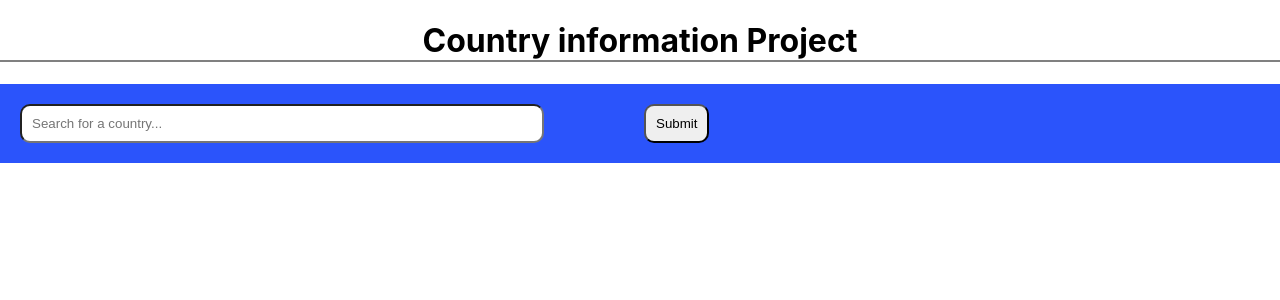
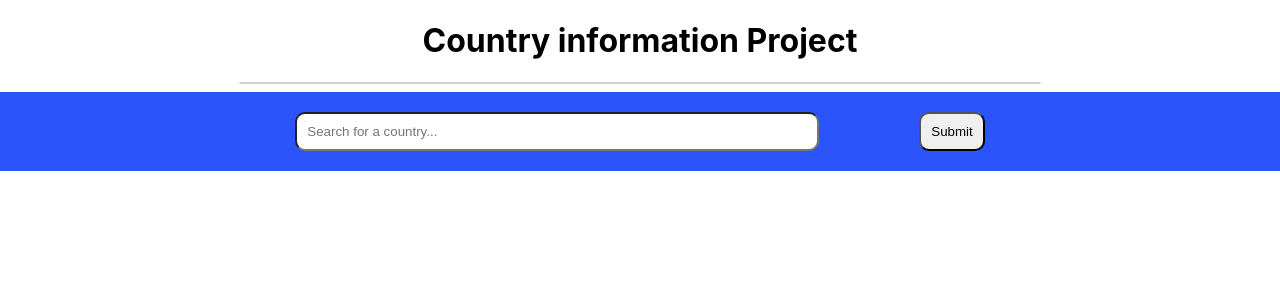
Before and after one commit to catwhitmer/country-project, a React (Create React App) app: page / in a window 1280 px wide. Shown: the top 300 px of the page. Built offline with nearby package versions, Linux system fonts and the light colour scheme.

Commit message:
changed main header class name and added break line

```diff
--- a/src/App.js
+++ b/src/App.js
@@ -4,7 +4,7 @@ import CountryInfo from "./CountryInfo";
 function App() {
   return (
     <div>
-      <h1 className="projectName">Country information Project</h1>
+      <h1 className="header">Country information Project</h1><hr/>
       <CountryInfo />
     </div>
   );
--- a/src/index.css
+++ b/src/index.css
@@ -12,17 +12,24 @@ code {
     monospace;
 }
 
-.projectName {
+.header {
   display: flex;
   justify-content: center;
-  border-bottom: 2px solid gray;
 }
 
-.container {
+hr {
+  width: 800px;
+  border: 1px solid lightgray;
+  border-radius: 2px;
+}
+
+.formContainer {
   background-color: lightgray;
 }
 
 .form {
+  display: flex;
+  justify-content: center;
   background-color: rgb(43, 84, 251);
   padding: 20px;
 }
```
